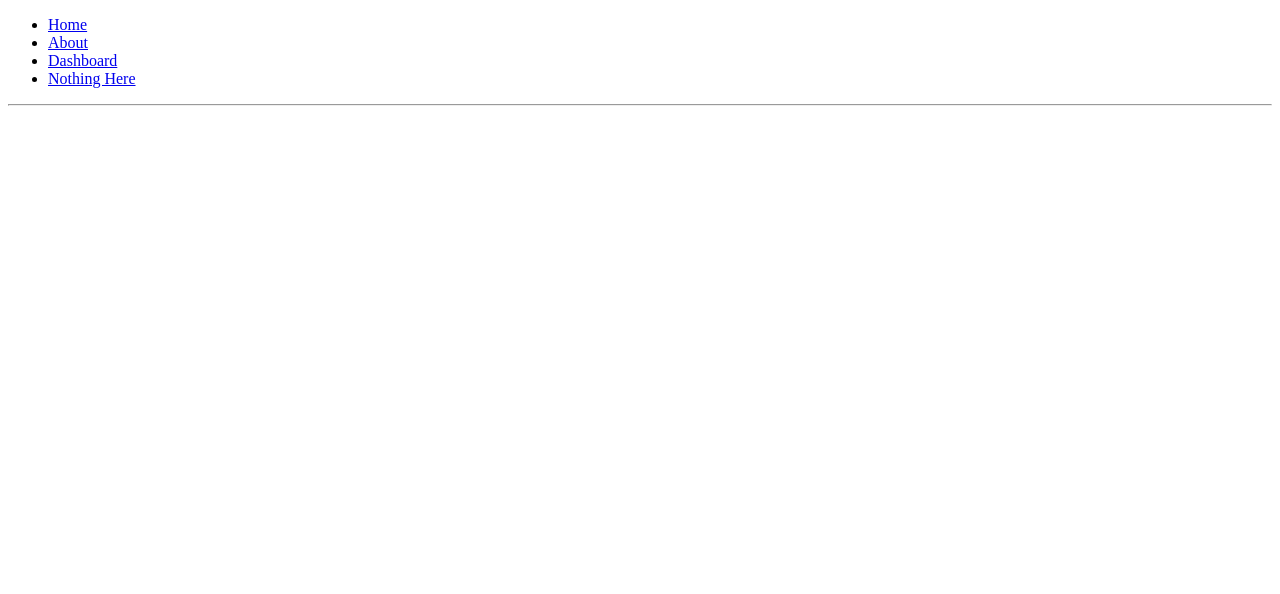
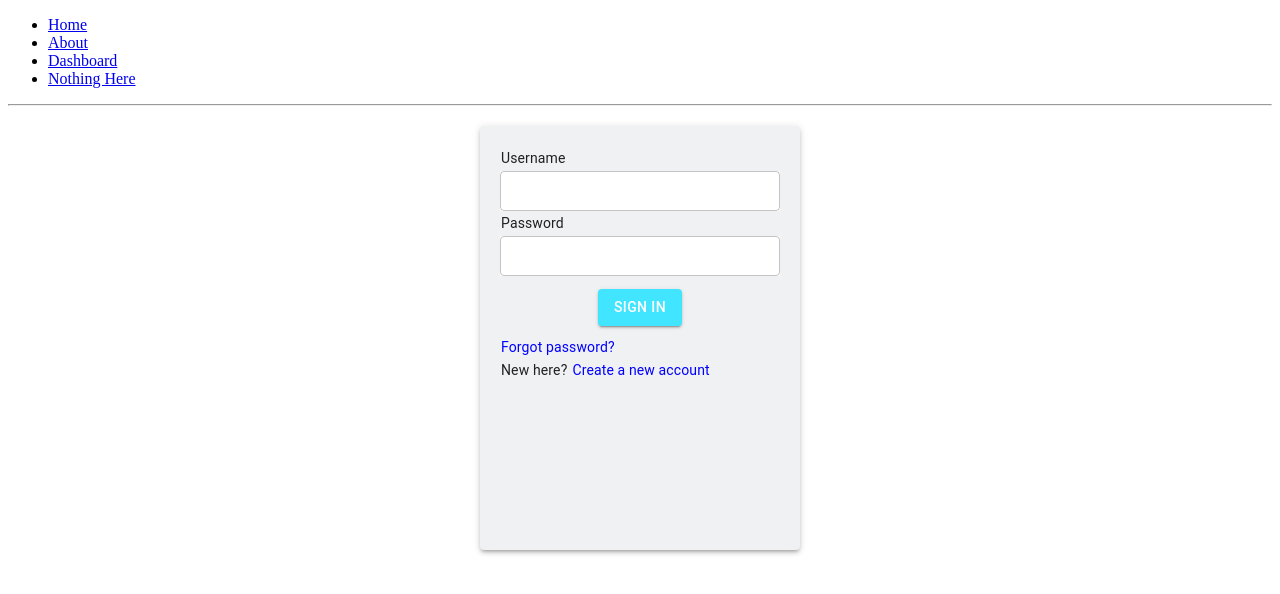
Before and after one commit to bounswe/2021SpringGroup2, a React app in the folder frontend/: page /login in a window 1280 px wide. Shown: the top 594 px of the page. Built offline with nearby package versions, Linux system fonts and the light colour scheme.

Commit message:
Added failure message case

```diff
--- a/frontend/src/Views/Login/Index.js
+++ b/frontend/src/Views/Login/Index.js
@@ -1,8 +1,10 @@
 import React from 'react';
+import LoginPage from "./Login";
 
 const Login = () => {
     return (
         <React.Fragment>
+            <LoginPage/>
         </React.Fragment>
     )
 }
--- a/frontend/src/Views/Login/Login.js
+++ b/frontend/src/Views/Login/Login.js
@@ -1,42 +1,82 @@
 import * as React from "react";
 import Button from "@mui/material/Button";
 import {Grid, Paper, TextField, Typography, Box, SvgIcon} from "@mui/material";
-import {Link} from 'react-router-dom'
+import {Link, useNavigate} from 'react-router-dom'
 import {Icon} from '@mui/material';
 import Joi from 'joi'
+import {obtainToken} from "../../Controllers/LoginController";
+import {useState} from "react";
+import {Alert} from "@mui/lab";
 
-
+const initialState = {
+    username: {
+        value: "",
+        changed: false,
+        error: undefined
+    },
+    password:{
+        value: "",
+        changed: false,
+        error: undefined
+    }
+}
 export default function LoginPage(props){
-    const paperStyle = {padding:20, height: '40vh', width:280, margin:"20px auto", background: "#EFF1F3"};
+    const paperStyle = {padding:20, height: '48vh', width:280, margin:"20px auto", background: "#EFF1F3"};
     const textFieldStyle = {backgroundColor: 'white'}
     const inputStyle = {height:"10mm",fontSize:"5px"}
     const typographyStyle = {fontSize:14, marginBottom:2,marginTop:2, marginLeft: 1}
+    const [state, setState] = useState(initialState)
+    const navigate = useNavigate()
+
+    const getValue = state => ({
+        username: state.username.value,
+        password: state.password.value
+    })
+    const handleChange = e=>{
+        const newState = {...state}
+        const value = getValue(newState)
+        value[e.target.id] = e.target.value
+        newState[e.target.id] = {
+            value: e.target.value,
+            changed: true
+        }
+        setState(newState)
+    }
+    function handleLogin() {
+        obtainToken(state.username.value,state.password.value)
+            .then(r => console.log(r))
+            .then(function(r){
+                if(r.detail!==undefined){
+                    const newState = {...state}
+                    newState.username.error = "Check your credentials"
+                    setState(newState)
+                }
+                else{
+                    navigate("/")
+                }
+            })
+
+    }
     return (<Grid>
-                <Grid align='center'>
-
-                    <h3><span style={{
-                        display: "block",
-                        fontSize: "24px",
-                        fontWeight: "300",
-                        letterSpacing: "-0.5px"}}>Sign in to rebound</span></h3>
-                </Grid>
-                <Paper elevation={3} style={paperStyle}>
+            <Paper elevation={3} style={paperStyle}>
                 <Typography style = {typographyStyle}>
-                    Username or email
+                    Username
                 </Typography>
                 <TextField fullWidth required  size="small" style={textFieldStyle}
-                InputProps={inputStyle}></TextField>
+                           InputProps={inputStyle} value={state.username.value||""} onChange={handleChange}></TextField>
                 <Typography style = {typographyStyle}>
                     Password
                 </Typography>
-                <TextField fullWidth type="password" required size="small" style={textFieldStyle}></TextField>
-                    <Box textAlign='center' style={{marginTop: 5,marginBottom:3}}>
+                <TextField fullWidth type="password"
+                           value={state.password.value||""} onChange={handleChange} required size="small" style={textFieldStyle}></TextField>
+                <Box textAlign='center' style={{marginTop: 5,marginBottom:3}}>
 
-                    <Button type="submit" variant="contained" align="center"
-                        style={{margin:"8px 0",backgroundColor:"#41e5ff"}}>Sign in</Button>
-                    </Box>
+                    <Button variant="contained" align="center" onClick={handleLogin}
+                            style={{margin:"8px 0",backgroundColor:"#41e5ff"}}>Sign in</Button>
+                </Box>
+
                 <Typography style={typographyStyle}>
-                    <Link to="/forgotpassword" style={{color:'blue', textDecoration: 'none' }}>
+                    <Link to="/resetpassword" style={{color:'blue', textDecoration: 'none' }}>
                         Forgot password?
                     </Link>
                 </Typography>
@@ -46,7 +86,15 @@ export default function LoginPage(props){
                         Create a new account
                     </Link>
                 </Typography>
-                </Paper>
+                {
+                    state.username.error?
+                        <Alert
+                            style={{marginTop:5}}
+                            severity="error">
+                            {state.username.error}
+                        </Alert>:null
+                }
+            </Paper>
         </Grid>
 
     );
```
